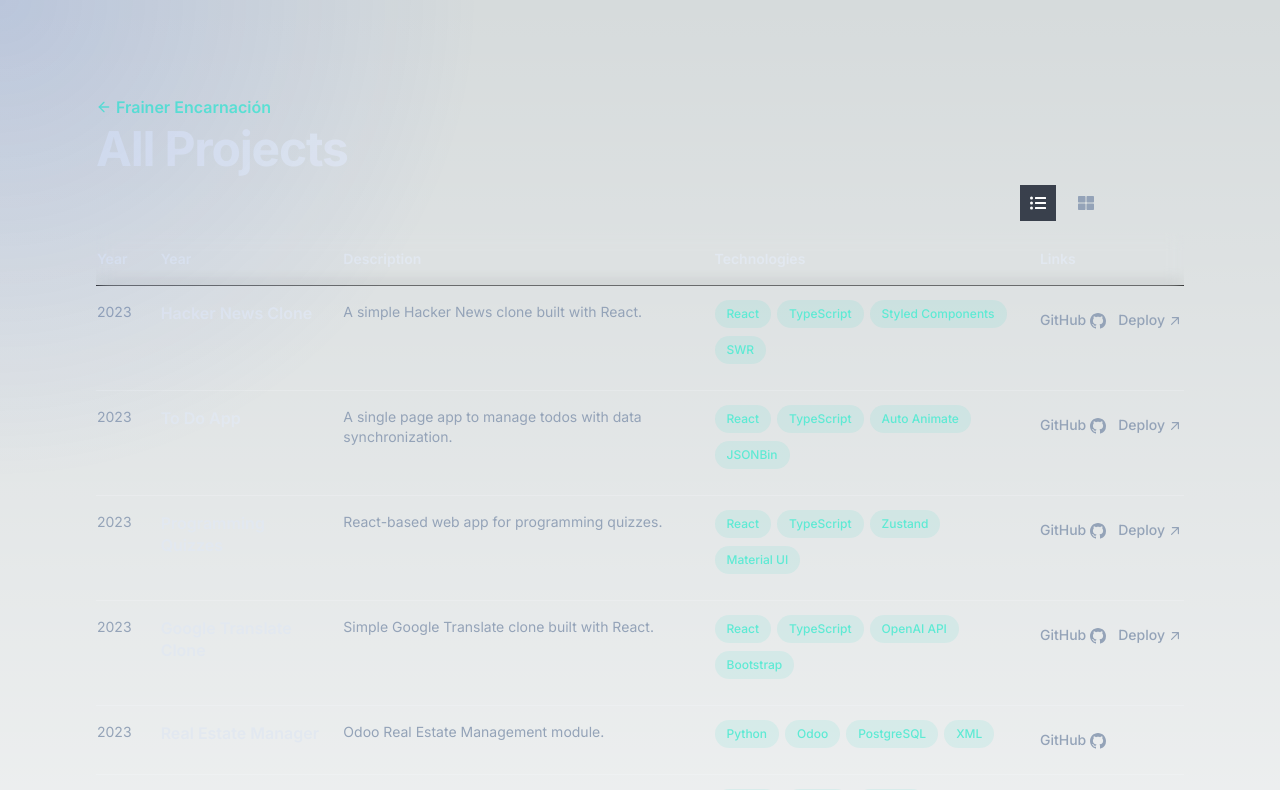
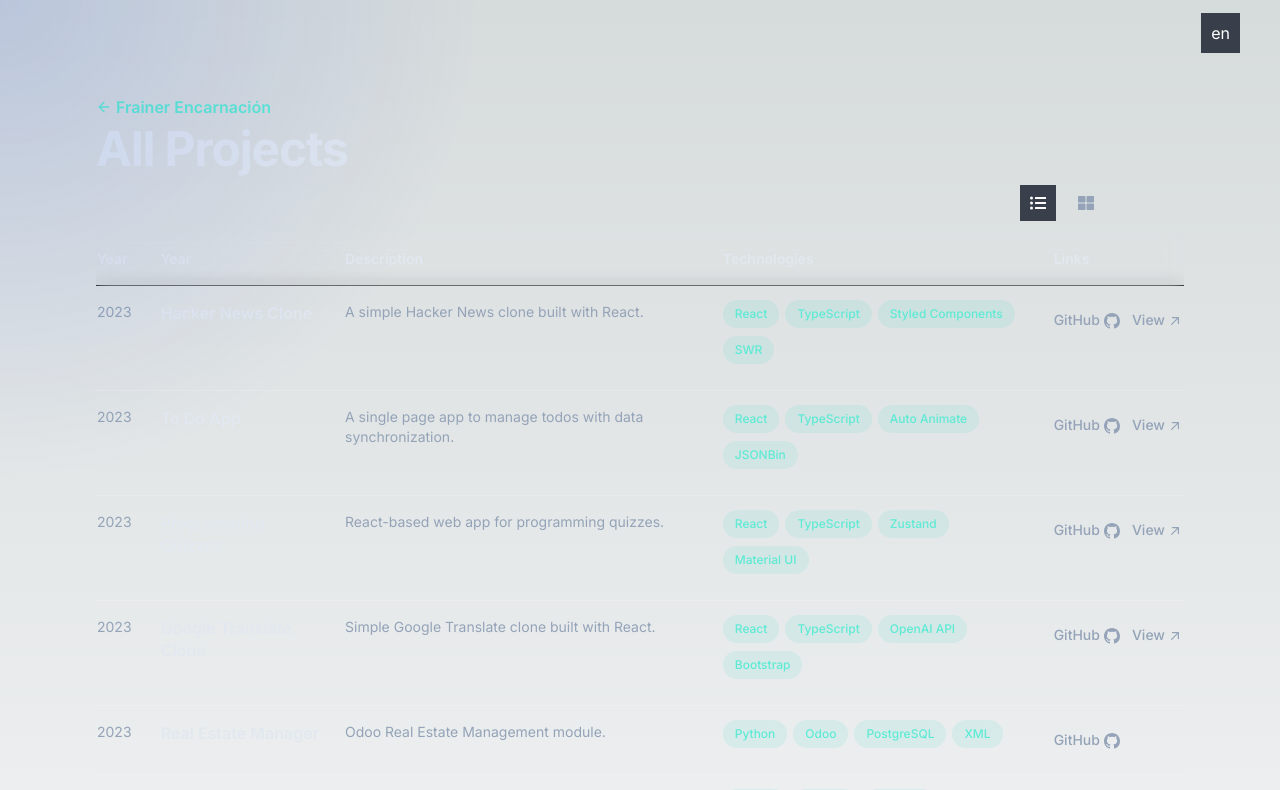
Before and after one commit to fraineralex/fraineralex.dev, a Next.js app: page /en/projects in a window 1280 px wide. Shown: the top 790 px of the page. Built offline with nearby package versions, Linux system fonts and the light colour scheme.

Commit message:
wip: working in the switch language feature

```diff
--- a/src/app/[lang]/ui/projects/all-projects-grid.tsx
+++ b/src/app/[lang]/ui/projects/all-projects-grid.tsx
@@ -7,7 +7,7 @@ interface Props {
 
 export default function AllProjectsGrid ({ projects }: Props) {
   return (
-    <ul className='grid grid-cols-1 sm:grid-cols-2 md:grid-cols-3 gap-5 list-none mt-10 lg:px-10'>
+    <ul className='grid grid-cols-1 sm:grid-cols-2 md:grid-cols-3 gap-5 list-none mt-14 lg:px-10'>
       {projects.length > 0 &&
         projects.map((project, index) => (
           <ProjectCard
--- a/src/app/layout.tsx
+++ b/src/app/layout.tsx
@@ -3,6 +3,7 @@ import { Inter } from 'next/font/google'
 import '@/styles/globals.css'
 import { MouseShadow } from '@/components/layout/mouse-shadow'
 import { i18n } from '../i18n-config'
+import SwitchLanguage from '@/components/layout/switch-language'
 
 export async function generateStaticParams () {
   return i18n.locales.map(locale => ({ lang: locale }))
@@ -27,6 +28,7 @@ export default function RootLayout ({ children }: Props) {
         className={`${inter.className} leading-relaxed text-slate-400 antialiased selection:bg-teal-300 selection:text-teal-900 mx-auto min-h-screen max-w-screen-xl py-12 font-sans md:py-20 lg:py-0`}
       >
         <MouseShadow />
+        <SwitchLanguage />
         {children}
       </body>
     </html>
--- /dev/null
+++ b/src/components/layout/switch-language.tsx
@@ -0,0 +1,29 @@
+'use client'
+
+import { Locale, i18n } from '@/i18n-config'
+import { useState } from 'react'
+import { usePathname } from 'next/navigation'
+import Link from 'next/link'
+
+export default function SwitchLanguage () {
+  const pathname = usePathname()
+  const [lang, setLang] = useState<Locale>(
+    pathname.startsWith('/es') ? 'es' : 'en'
+  )
+
+  const newLang = lang === 'en' ? 'es' : 'en'
+
+  return (
+    <div className=' fixed right-10 top-5'>
+      <Link
+        href={`${lang === 'en' ? '/es' : '/'}`}
+        className='p-2.5 text-white bg-gray-900 bg-opacity-80 hover:text-teal-300'
+        onClick={() => {
+          setLang(newLang)
+        }}
+      >
+        {lang}
+      </Link>
+    </div>
+  )
+}
--- a/src/dictionaries/en.json
+++ b/src/dictionaries/en.json
@@ -207,7 +207,7 @@
       "description": "Description",
       "technologies": "Technologies",
       "links": "Links",
-      "deployText": "Deploy"
+      "deployText": "View"
     },
     "projects": [
       {
--- a/src/middleware.ts
+++ b/src/middleware.ts
@@ -52,7 +52,8 @@ export function middleware (request: NextRequest) {
       '/favicon.ico',
       '/images/hero/profile.jpg',
       '/resume.pdf',
-      '/plane.html'
+      '/plane.html',
+      '/images/blog/trees.jpg'
     ].includes(pathname)
   )
     return
```
